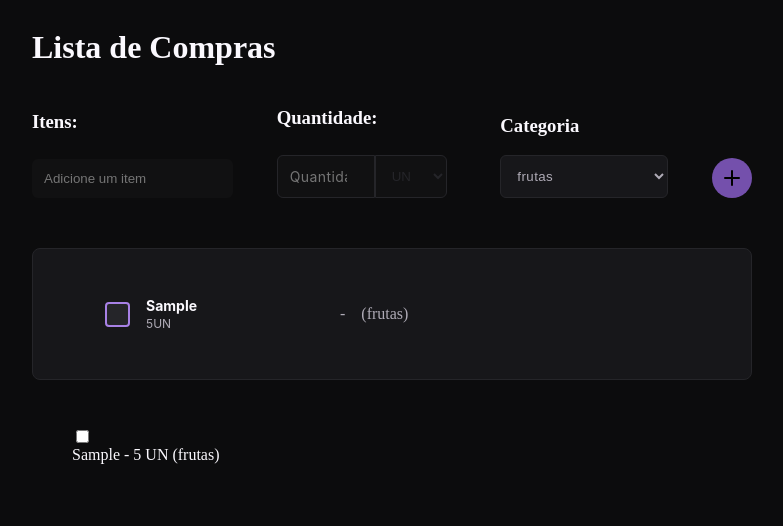
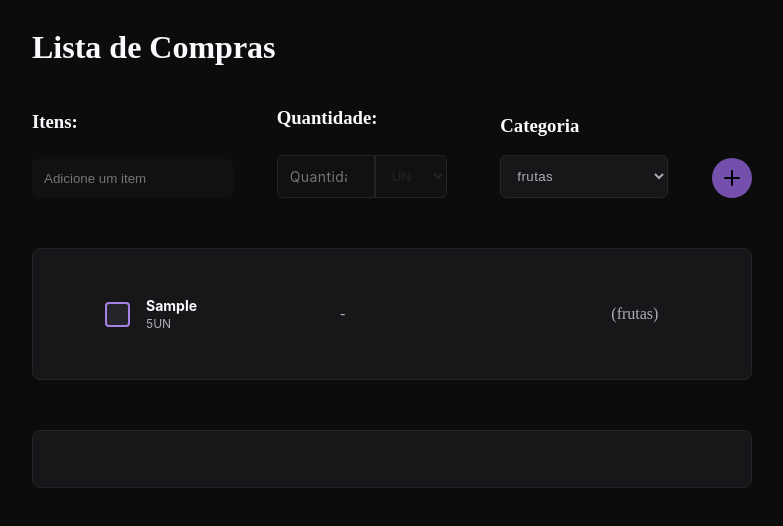
Before and after one commit to ThiagoDebiazi/shopping-list, a React (Vite) app: page / in a window 1280 px wide. Both pictures are taken after typing "Sample", "5" into the empty fields and a click on the button 979 px from the left and 178 px from the top of the page. Shown: the top 526 px of the page, without its empty margins (248-1031 px from the left). Built offline with nearby package versions, Linux system fonts and the light colour scheme.

Commit message:
finished the delete items

```diff
--- a/src/App.jsx
+++ b/src/App.jsx
@@ -4,7 +4,9 @@ import { Check, Plus } from 'lucide-react'
 import * as Checkbox from '@radix-ui/react-checkbox';
 
 
-function App() {
+
+
+export default function App() {
   const [items, setItems] = useState('')
   const [quantidade, setQuantidade] = useState('')
   const [categoria, setCategoria] = useState('frutas')
@@ -14,14 +16,14 @@ function App() {
   const [arrayMarkItem, setArrayMarkItem] = useState([])
 
   const handleMarkItem = (index) => {
-    const novaLista = arrayItems[index]
-    if (!arrayMarkItem.includes(novaLista)) {
-      setArrayMarkItem([...arrayMarkItem, novaLista]);
+    const markedItem = arrayItems[index];
+    if (arrayMarkItem.includes(markedItem)) {
+      setArrayMarkItem(arrayMarkItem.filter(item => item !== markedItem));
+    } else {
+      setArrayMarkItem([...arrayMarkItem, markedItem]);
+      setArrayItems(arrayItems.filter(item => item !== markedItem));
     }
-
   }
-
-
 
   const handleAddItems = (event) => {
     event.preventDefault();
@@ -32,11 +34,22 @@ function App() {
     setCategoria('frutas')
     setUnidade('UN')
 
+  }
 
+  const handleDeleteItem = (index) => {
+    const markedItem = arrayMarkItem[index];
+    if (markedItem) {
+      const updatedItems = arrayItems.filter(item => item !== markedItem);
+      setArrayItems(updatedItems);
+      const updatedMarkedItems = arrayMarkItem.filter((_, i) => i !== index);
+
+      setArrayMarkItem(updatedMarkedItems);
+    }
   }
 
   return (
-    <><div>
+    <div>
+      <div>
         <h1>Lista de Compras</h1>
         <form className='adicionar'>
           <div className='items'>
@@ -70,7 +83,7 @@ function App() {
           <ul>
             {arrayItems.map((item, index) => (
               <li className='itemsSubmited2' key={index}>
-              <Checkbox.Root className="CheckboxRoot" onClick={handleMarkItem(index)}>
+                <Checkbox.Root className="CheckboxRoot" onClick={() => handleMarkItem(index)}>
                   <Checkbox.Indicator className="CheckboxIndicator">
                     <Check className='check' width={15} height={15} />
                   </Checkbox.Indicator>
@@ -89,25 +102,30 @@ function App() {
             ))}
           </ul>
         </div>
-      <div>
+        <div className="markedItems">
           <ul>
             {arrayMarkItem.map((item, index) => (
-            <li key={index}>
-              <label>
-                <input
-                  type="checkbox"
-                  className="markedItems"
-
-                />
-                {item.Itens} - {item.Quantidade} {item.Unidade} ({item.Categoria})
+              <li key={index} className='line'>
+                <label className='marked'>
+                  <Checkbox.Root className="CheckboxRoot2" onClick={() => handleDeleteItem(index)}>
+                    <Checkbox.Indicator className="CheckboxIndicator">
+                      <Check className='check' width={15} height={15} />
+                    </Checkbox.Indicator>
+                  </Checkbox.Root>
+                  <div className='marked1'>
+                    {item.Itens}
+                    <div className='marked3'>{item.Quantidade} {item.Unidade}
+                    </div>
+                  </div>
+                  <div className='marked2'>
+                    {item.Categoria}
+                  </div>
                 </label>
               </li>
             ))}
           </ul>
         </div>
       </div>
-    </>
+    </div>
   )
 }
-
-export default App
--- a/src/index.css
+++ b/src/index.css
@@ -267,17 +267,63 @@ li {
   align-items: center;
   gap: 6px;
   border-radius: 999px;
+  margin-left: 250px;
 }
 
 .markedItems {
   display: flex;
-  padding: 16px;
-  justify-content: space-between;
-  align-self: stretch;
-  align-items: center;
   border-radius: 8px;
   border: 1px solid var(--gray-300);
   background: var(--gray-400);
   margin-top: 50px;
+  padding: 12px;
 
 }
+
+.marked1 {
+  display: flex;
+  color: var(--base-gray-100, #FBF9FE);
+  font-family: Inter;
+  font-size: 14px;
+  font-style: normal;
+  font-weight: 700;
+  line-height: 130%;
+  width: 194px;
+  margin-left: 16px;
+  flex-direction: column;
+
+}
+
+.marked2 {
+  display: flex;
+  padding: 8px 16px;
+  justify-content: center;
+  align-items: center;
+  gap: 6px;
+  border-radius: 999px;
+  margin-left: 250px;
+}
+
+.CheckboxRoot2 {
+  background-color: var(--gray-300);
+  width: 25px;
+  height: 25px;
+  border-radius: 4px;
+  align-items: center;
+  justify-content: center;
+  border: none;
+  border: 2px solid var(--purple-light);
+
+}
+
+.marked {
+  display: flex;
+}
+
+.marked3 {
+  color: var(--base-gray-100);
+}
+
+.line {
+  margin-top: 15px;
+}
```
Lines whose indentation alone changed are shown as unchanged.
